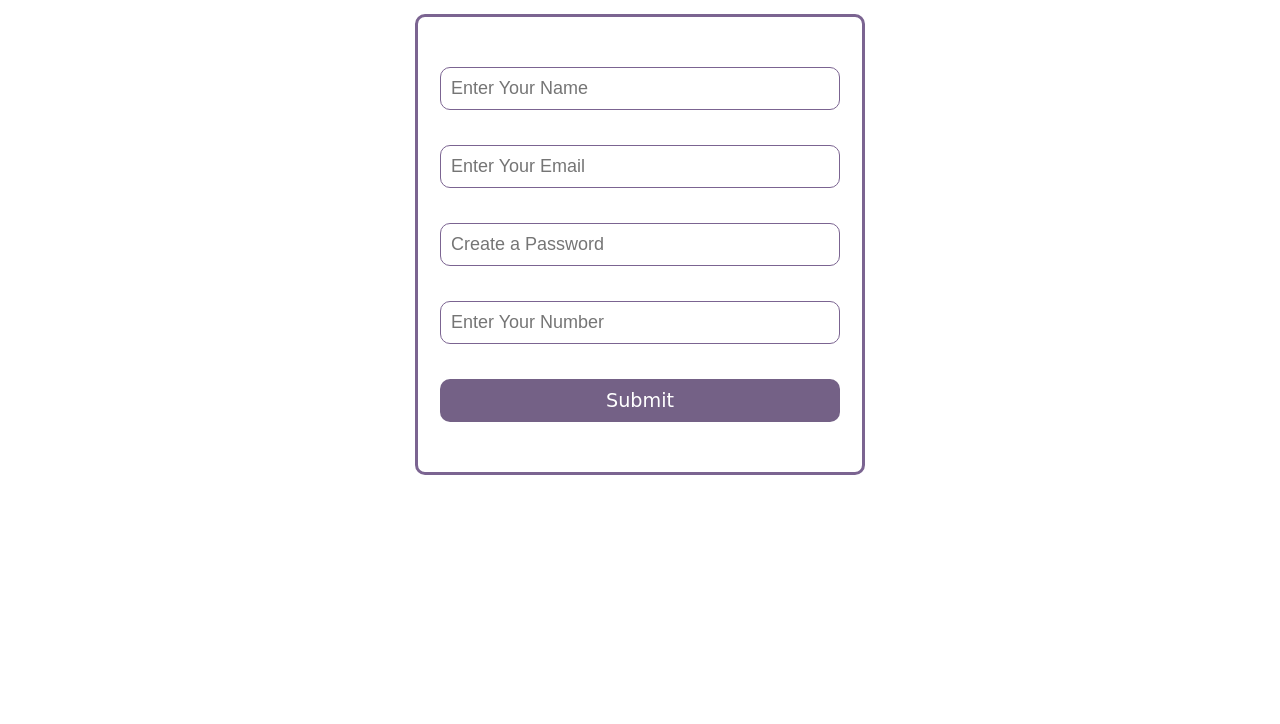
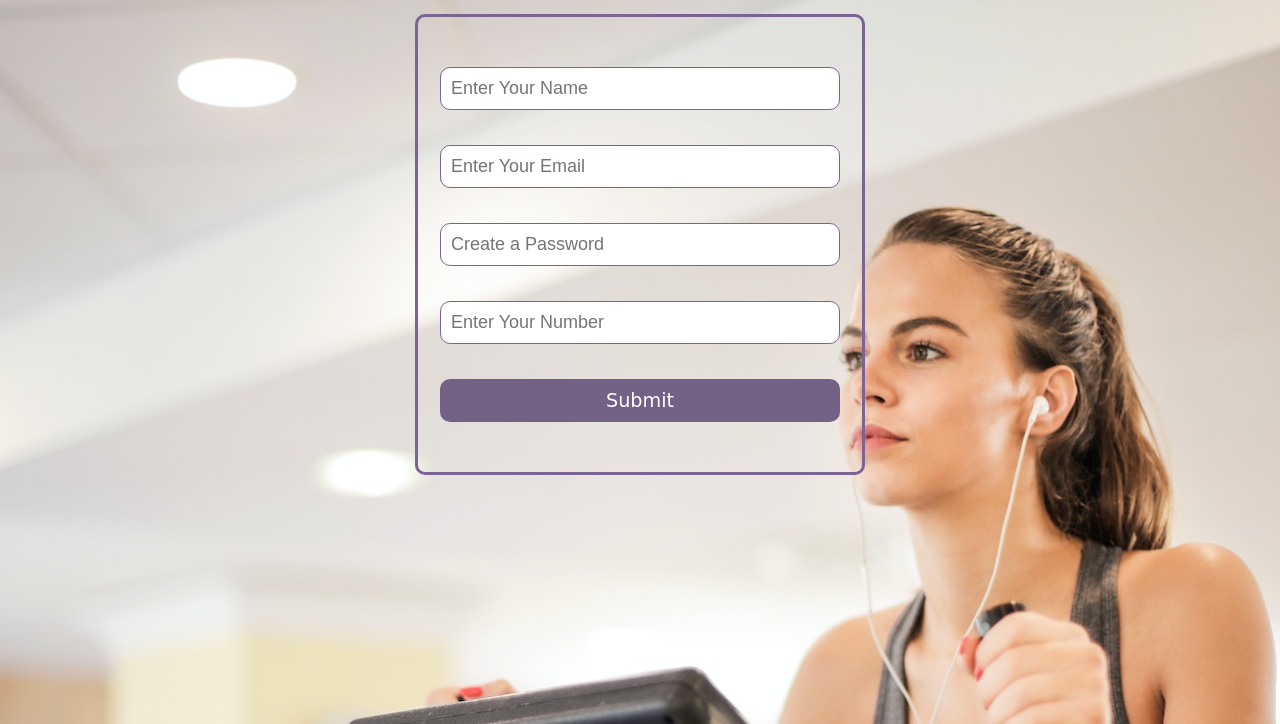
Before and after one commit to SHANLWF10/First_project, a plain HTML site: page index.html in a window 1280 px wide. Shown: the part 76-800 px from the top of the page. Drawn offline with Linux system fonts and the light colour scheme.

Commit message:
Update styles.css

```diff
--- a/styles.css
+++ b/styles.css
@@ -4,7 +4,7 @@
   box-sizing: border-box;
 }
 body{
-  background: url(/Gym-Website/pexels-andrea-piacquadio-3757954.jpg);
+  background: url(pexels-andrea-piacquadio-3757954.jpg);
   background-position: center top;
 }
 header{
```
